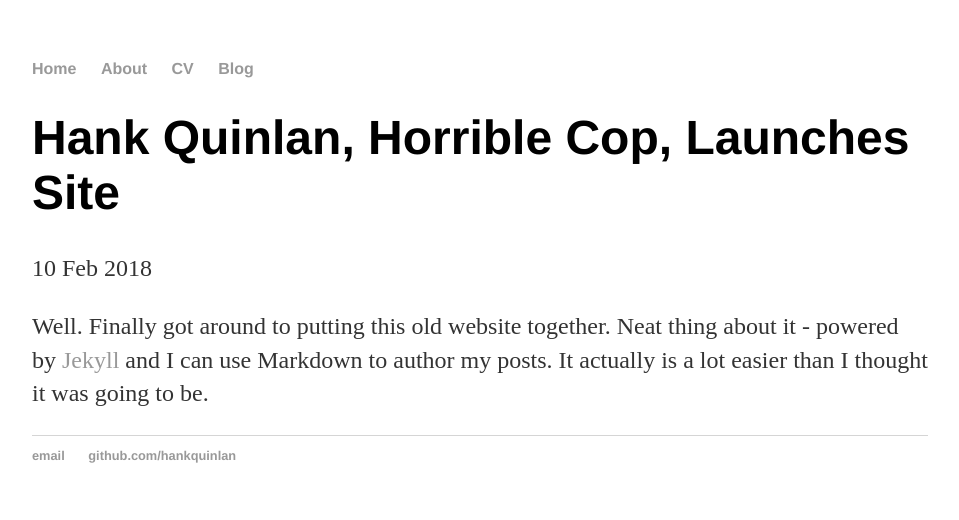
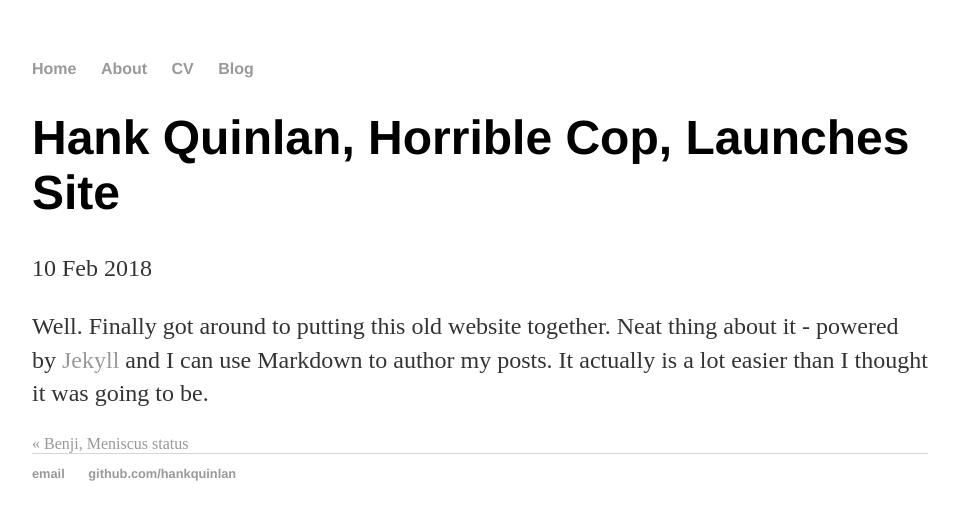
Before and after one commit to benjinyc/benjinyc.github.io, a Jekyll site: the page built from _posts/2018-02-10-hank-quinlan-site-launched.md, in a window 1280 px wide. Shown: the top 520 px of the page, without its empty margins (160-1119 px from the left). Built offline with Jekyll 4.4.1, drawn with Linux system fonts in a browser that asks for light colours; comment, search, counter and statistics services are not loaded.

Commit message:
gem file and pagination
Signed-off-by: ben kim <benkim@bens-MacBook-Pro.local>

```diff
--- /dev/null
+++ b/Gemfile
@@ -0,0 +1,2 @@
+source 'https://rubygems.org'
+gem 'github-pages', group: :jekyll_plugins
--- a/_layouts/post.html
+++ b/_layouts/post.html
@@ -7,6 +7,15 @@
 
 <div class="post">
   {{ content }}
+</div>
+
+<div class="PageNavigation">
+  {% if page.previous.url %}
+    <a class="prev" href="{{page.previous.url}}">&laquo; {{page.previous.title}}</a>
+  {% endif %}
+  {% if page.next.url %}
+    <a class="next" href="{{page.next.url}}">{{page.next.title}} &raquo;</a>
+  {% endif %}
 </div>
 
 <!-- Post comments -->
--- a/blog/index.html
+++ b/blog/index.html
@@ -1,6 +1,6 @@
 ---
 layout: default
-title: Hank Quinlan's Blog
+title: Benji
 ---
 	<h1>{{ page.title }}</h1>
 	<ul class="posts">
```
Also changed, not shown: Gemfile.lock (added).
